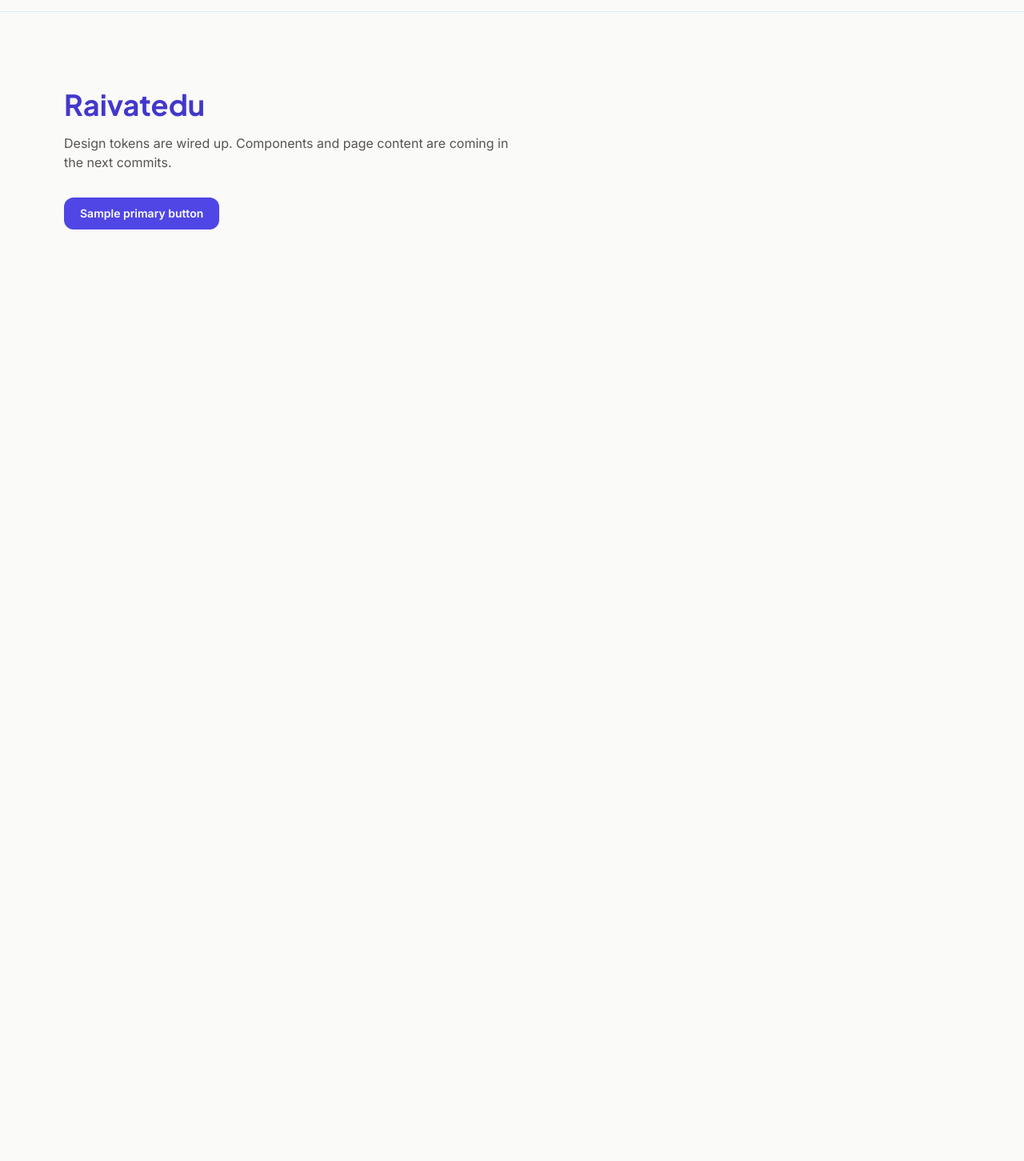
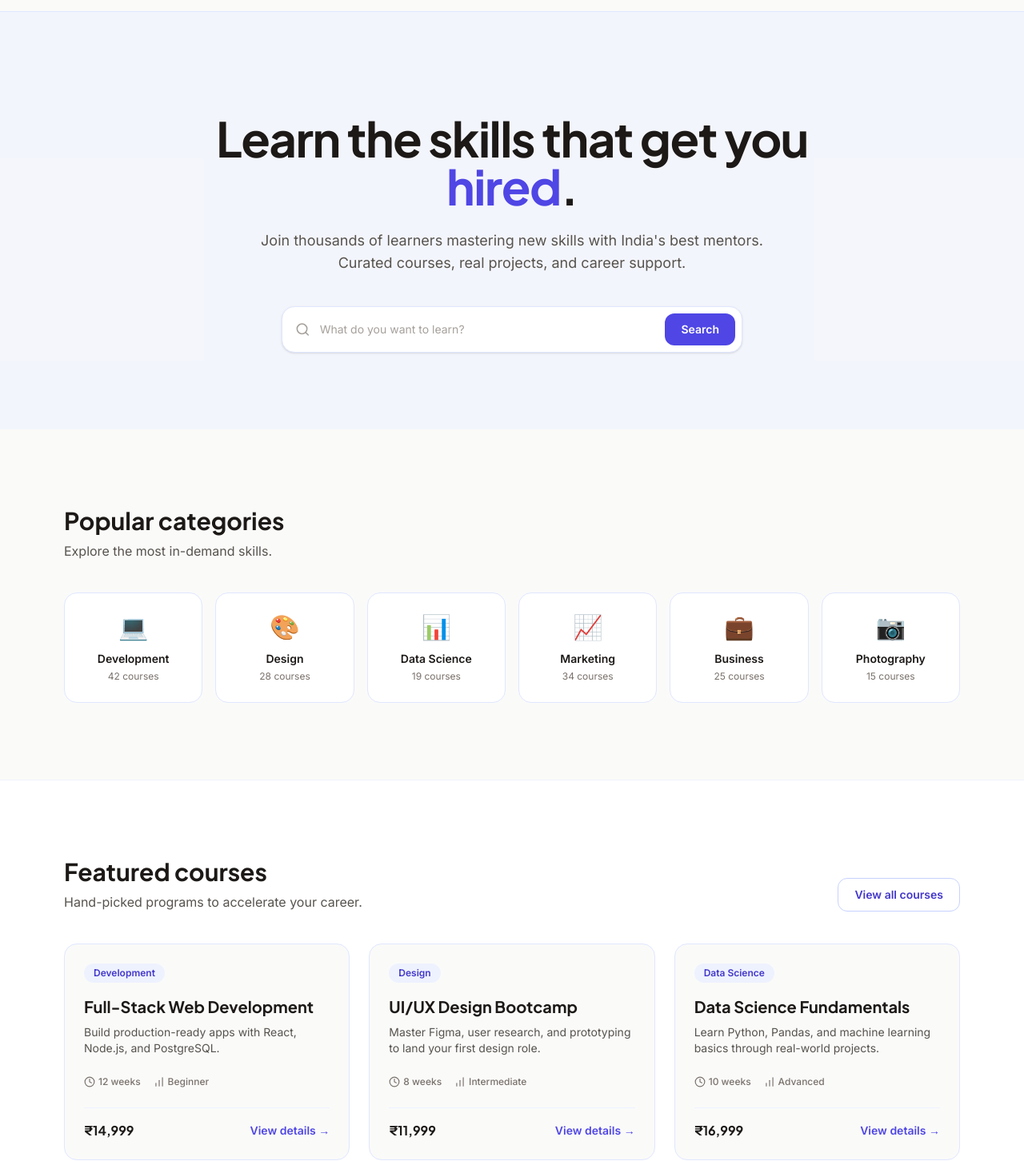
Before and after one commit to Mohd-Hamza-123/Raivatedu, a Next.js app: page / in a window 1280 px wide. Shown: the part 58-1510 px from the top of the page at 80% size. Before the commit the page ends 800 px from the top, so only its background shows below. Built offline with nearby package versions, Linux system fonts and the light colour scheme.

Commit message:
feat: build Home hero, categories, and featured courses

```diff
--- a/src/app/page.tsx
+++ b/src/app/page.tsx
@@ -1,17 +1,13 @@
+import { Hero } from "@/components/home/Hero";
+import { Categories } from "@/components/home/Categories";
+import { FeaturedCourses } from "@/components/home/FeaturedCourses";
+
 export default function HomePage() {
   return (
-    <main className="mx-auto max-w-6xl px-4 py-24">
-      <h1 className="font-display text-4xl font-bold text-indigo-700">
-        Raivatedu
-      </h1>
-      <p className="mt-4 max-w-xl text-base text-stone-600">
-        Design tokens are wired up. Components and page content are coming in
-        the next commits.
-      </p>
-      <button className="mt-8 rounded-xl bg-indigo-600 px-5 py-2.5 text-sm font-semibold text-white transition-colors hover:bg-indigo-700 active:bg-indigo-800 disabled:opacity-50">
-        Sample primary button
-      </button>
-
-    </main>
+    <>
+      <Hero />
+      <Categories />
+      <FeaturedCourses />
+    </>
   );
 }
--- /dev/null
+++ b/src/components/home/Categories.tsx
@@ -0,0 +1,30 @@
+import Link from "next/link";
+import { Section } from "@/components/ui/Section";
+import { categories } from "@/lib/data";
+
+export function Categories() {
+  return (
+    <Section>
+      <div className="flex items-end justify-between">
+        <div>
+          <h2 className="font-display text-3xl font-bold text-ink">Popular categories</h2>
+          <p className="mt-2 text-stone-600">Explore the most in-demand skills.</p>
+        </div>
+      </div>
+
+      <div className="mt-10 grid grid-cols-2 gap-4 sm:grid-cols-3 md:grid-cols-6">
+        {categories.map((cat) => (
+          <Link
+            key={cat.name}
+            href={`/courses?category=${cat.name.toLowerCase()}`}
+            className="group flex flex-col items-center justify-center rounded-2xl border border-indigo-100 bg-white p-6 transition-all hover:border-indigo-300 hover:shadow-md focus-visible:outline-2 focus-visible:outline-offset-2 focus-visible:outline-indigo-500 motion-safe:transition-transform motion-safe:hover:-translate-y-1"
+          >
+            <span className="text-3xl mb-3 group-hover:scale-110 transition-transform">{cat.icon}</span>
+            <span className="text-sm font-semibold text-ink text-center">{cat.name}</span>
+            <span className="mt-1 text-xs text-stone-500">{cat.count} courses</span>
+          </Link>
+        ))}
+      </div>
+    </Section>
+  );
+}
--- /dev/null
+++ b/src/components/home/FeaturedCourses.tsx
@@ -0,0 +1,56 @@
+import Link from "next/link";
+import { Clock, BarChart } from "lucide-react";
+import { Section } from "@/components/ui/Section";
+import { courses } from "@/lib/data";
+import { Button } from "../ui/Buttons";
+
+export function FeaturedCourses() {
+  return (
+    <Section className="bg-white border-y border-indigo-50">
+      <div className="flex flex-col md:flex-row md:items-end justify-between gap-4">
+        <div>
+          <h2 className="font-display text-3xl font-bold text-ink">Featured courses</h2>
+          <p className="mt-2 text-stone-600">Hand-picked programs to accelerate your career.</p>
+        </div>
+        <Button href="/courses" variant="ghost">View all courses</Button>
+      </div>
+
+      <div className="mt-10 grid gap-6 sm:grid-cols-2 lg:grid-cols-3">
+        {courses.map((course) => (
+          <div
+            key={course.id}
+            className="flex flex-col rounded-2xl border border-indigo-100 bg-offwhite p-6 transition-shadow hover:shadow-lg"
+          >
+            <span className="inline-block rounded-full bg-indigo-50 px-3 py-1 text-xs font-semibold text-indigo-700 w-fit">
+              {course.category}
+            </span>
+            <h3 className="mt-4 font-display text-xl font-bold text-ink">
+              <Link href={`/courses/${course.slug}`} className="hover:text-indigo-600 focus-visible:outline-2 focus-visible:outline-offset-2 focus-visible:outline-indigo-500">
+                {course.title}
+              </Link>
+            </h3>
+            <p className="mt-2 flex-1 text-sm text-stone-600 line-clamp-2">
+              {course.summary}
+            </p>
+
+            <div className="mt-6 flex items-center gap-4 text-xs font-medium text-stone-500">
+              <div className="flex items-center gap-1">
+                <Clock size={14} /> {course.duration}
+              </div>
+              <div className="flex items-center gap-1">
+                <BarChart size={14} /> {course.level}
+              </div>
+            </div>
+
+            <div className="mt-6 flex items-center justify-between border-t border-indigo-50 pt-4">
+              <span className="font-display font-bold text-ink">₹{course.price.toLocaleString("en-IN")}</span>
+              <Link href={`/courses/${course.slug}`} className="text-sm font-semibold text-indigo-600 hover:text-indigo-700">
+                View details →
+              </Link>
+            </div>
+          </div>
+        ))}
+      </div>
+    </Section>
+  );
+}
--- /dev/null
+++ b/src/components/home/Hero.tsx
@@ -0,0 +1,31 @@
+import { Search } from "lucide-react";
+import { Button } from "../ui/Buttons";
+import { Section } from "../ui/Section";
+
+export function Hero() {
+  return (
+    <Section className="bg-indigo-50/50 pt-20 pb-16 md:pt-32 md:pb-24 text-center">
+      <h1 className="mx-auto max-w-3xl font-display text-4xl font-bold tracking-tight text-ink sm:text-5xl md:text-6xl">
+        Learn the skills that get you <span className="text-indigo-600">hired</span>.
+      </h1>
+      <p className="mx-auto mt-6 max-w-2xl text-lg text-stone-600">
+        Join thousands of learners mastering new skills with India's best mentors.
+        Curated courses, real projects, and career support.
+      </p>
+
+      {/* Course Search Bar */}
+      <form className="mx-auto mt-10 flex max-w-xl items-center gap-2 rounded-2xl border border-indigo-100 bg-white p-2 shadow-sm focus-within:border-indigo-400 focus-within:ring-1 focus-within:ring-indigo-400">
+        <div className="flex flex-1 items-center gap-3 px-2">
+          <Search className="text-stone-400" size={20} />
+          <input
+            type="search"
+            placeholder="What do you want to learn?"
+            className="w-full bg-transparent text-sm text-ink outline-none placeholder:text-stone-400"
+            aria-label="Search for courses"
+          />
+        </div>
+        <Button type="submit" className="hidden sm:inline-flex">Search</Button>
+      </form>
+    </Section>
+  );
+}
--- a/src/components/layout/Navbar.tsx
+++ b/src/components/layout/Navbar.tsx
@@ -19,9 +19,7 @@ export function Navbar() {
     return (
         <header className="sticky top-0 z-50 border-b border-indigo-100 bg-offwhite/90 backdrop-blur">
             <nav
-        className="mx-auto flex max-w-6xl items-center justify-between px-4 py-4"
-        aria-label="Main navigation"
-      >
+                className="mx-auto flex max-w-6xl items-center justify-between px-4 py-4">
                 {/* Logo */}
                 <Link
                     href="/"
@@ -53,8 +51,6 @@ export function Navbar() {
                 <button
                     className="md:hidden rounded-lg p-2 text-stone-600 hover:bg-indigo-50 focus-visible:bg-indigo-50"
                     onClick={() => setIsOpen(!isOpen)}
-          aria-expanded={isOpen}
-          aria-label={isOpen ? "Close menu" : "Open menu"}
                 >
                     {isOpen ? <X size={24} /> : <Menu size={24} />}
                 </button>
--- a/src/components/ui/Buttons.tsx
+++ b/src/components/ui/Buttons.tsx
@@ -2,6 +2,7 @@ import Link from "next/link";
 import { ReactNode } from "react";
 
 type ButtonProps = {
+    type?: "button" | "submit" | "reset";
     children: ReactNode;
     href?: string;
     variant?: "primary" | "secondary" | "ghost";
@@ -19,6 +20,7 @@ const variants = {
 };
 
 export function Button({
+    type = "button",
     children,
     href,
     variant = "primary",
@@ -36,7 +38,7 @@ export function Button({
     }
 
     return (
-    <button className={combinedClasses} disabled={disabled}>
+        <button type={type} className={combinedClasses} disabled={disabled}>
             {children}
         </button>
     );
--- /dev/null
+++ b/src/components/ui/Section.tsx
@@ -0,0 +1,17 @@
+import { ReactNode } from "react";
+
+type SectionProps = {
+  children: ReactNode;
+  className?: string;
+  id?: string;
+};
+
+export function Section({ children, className = "", id }: SectionProps) {
+  return (
+    <section id={id} className={`py-16 md:py-24 ${className}`}>
+      <div className="mx-auto max-w-6xl px-4">
+        {children}
+      </div>
+    </section>
+  );
+}
--- /dev/null
+++ b/src/lib/data.ts
@@ -0,0 +1,41 @@
+export const categories = [
+  { name: "Development", icon: "💻", count: 42 },
+  { name: "Design", icon: "🎨", count: 28 },
+  { name: "Data Science", icon: "📊", count: 19 },
+  { name: "Marketing", icon: "📈", count: 34 },
+  { name: "Business", icon: "💼", count: 25 },
+  { name: "Photography", icon: "📷", count: 15 },
+];
+
+export const courses = [
+  {
+    id: "1",
+    slug: "full-stack-web-development",
+    title: "Full-Stack Web Development",
+    summary: "Build production-ready apps with React, Node.js, and PostgreSQL.",
+    category: "Development",
+    price: 14999,
+    duration: "12 weeks",
+    level: "Beginner",
+  },
+  {
+    id: "2",
+    slug: "ui-ux-design-bootcamp",
+    title: "UI/UX Design Bootcamp",
+    summary: "Master Figma, user research, and prototyping to land your first design role.",
+    category: "Design",
+    price: 11999,
+    duration: "8 weeks",
+    level: "Intermediate",
+  },
+  {
+    id: "3",
+    slug: "data-science-fundamentals",
+    title: "Data Science Fundamentals",
+    summary: "Learn Python, Pandas, and machine learning basics through real-world projects.",
+    category: "Data Science",
+    price: 16999,
+    duration: "10 weeks",
+    level: "Advanced",
+  },
+];
```
Lines whose indentation alone changed are shown as unchanged.
